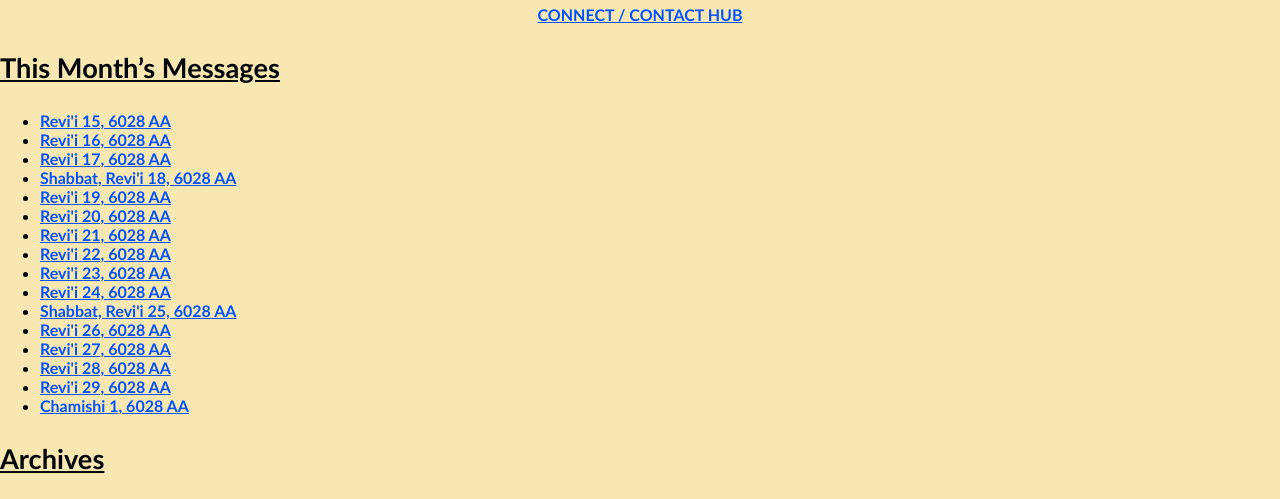
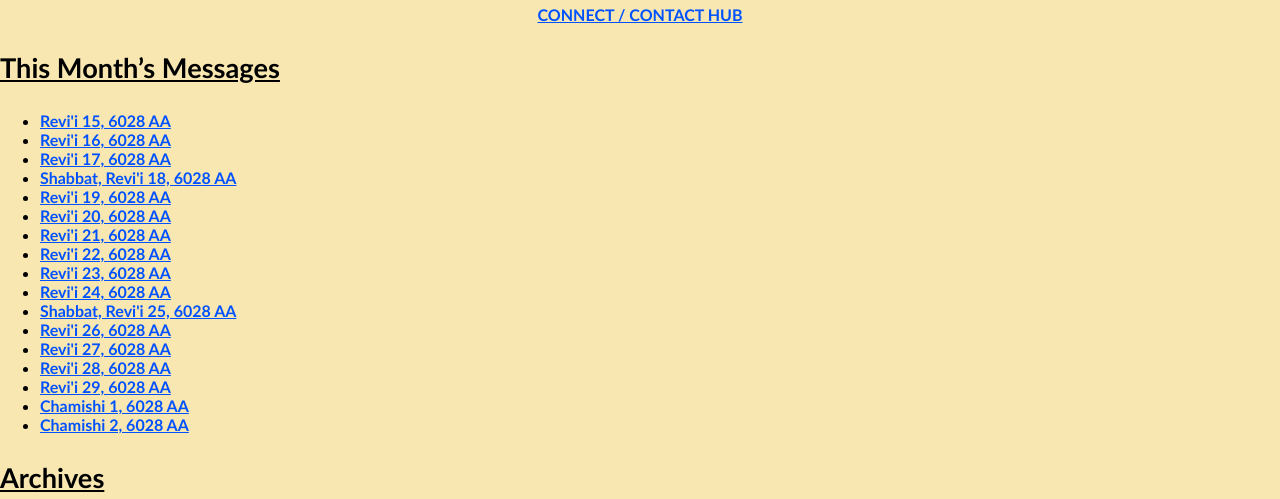
Before and after one commit to domg6027/dom6027, a website: page index2.html in a window 1280 px wide. Shown: the part 253-752 px from the top of the page. Drawn offline with Linux system fonts and the light colour scheme; no server answers.

Commit message:
Update index2.html with latest DAVAR LECHEM message

```diff
--- a/index2.html
+++ b/index2.html
@@ -41,6 +41,7 @@
   <li><a href="JUL2026/20260714.html">Revi'i 28, 6028 AA</a></li>
   <li><a href="JUL2026/20260715.html">Revi'i 29, 6028 AA</a></li>
   <li><a href="JUL2026/20260716.html">Chamishi 1, 6028 AA</a></li>
+  <li><a href="JUL2026/20260717.html">Chamishi 2, 6028 AA</a></li>
 </ul>
 
 <!-- ARCHIVES -->
```
